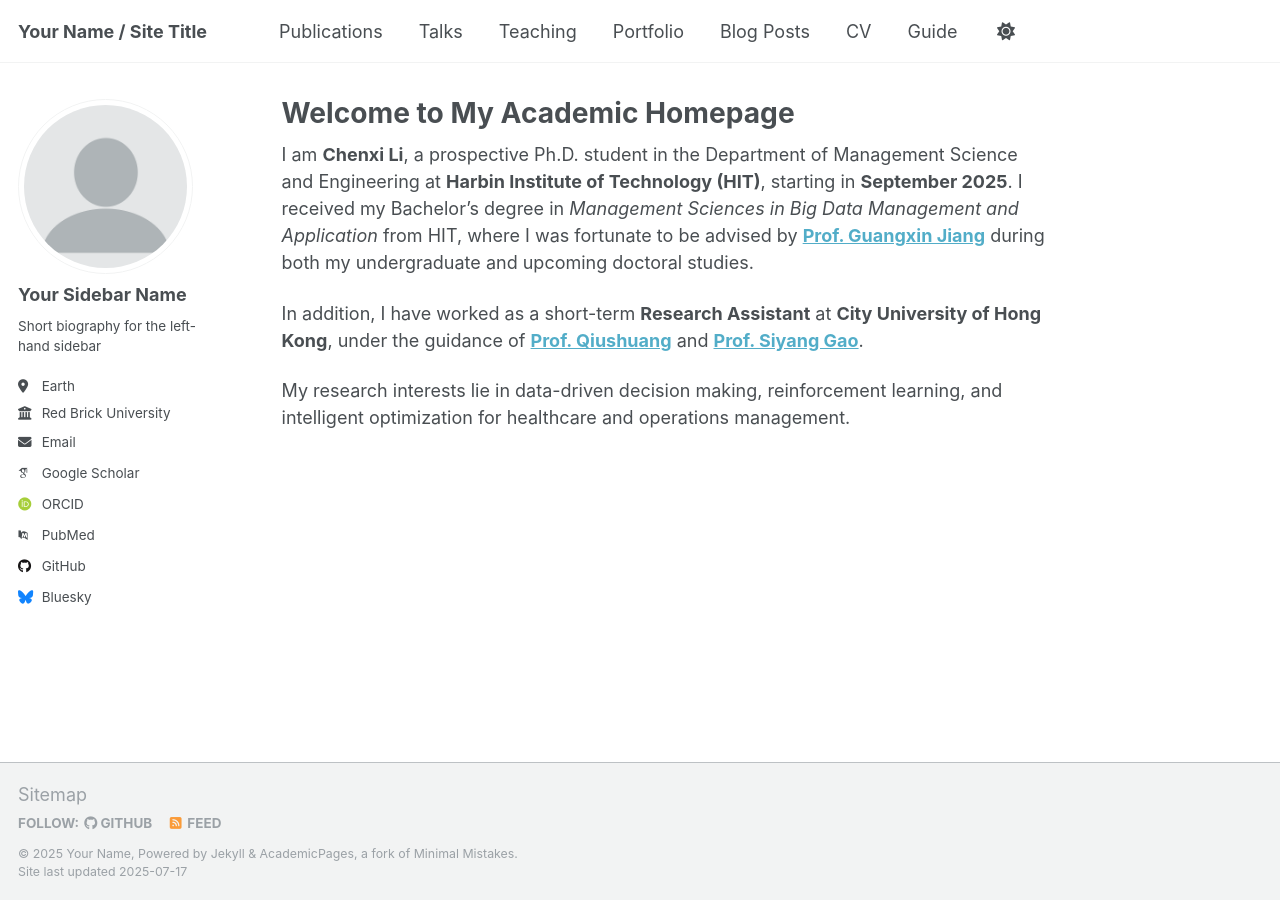
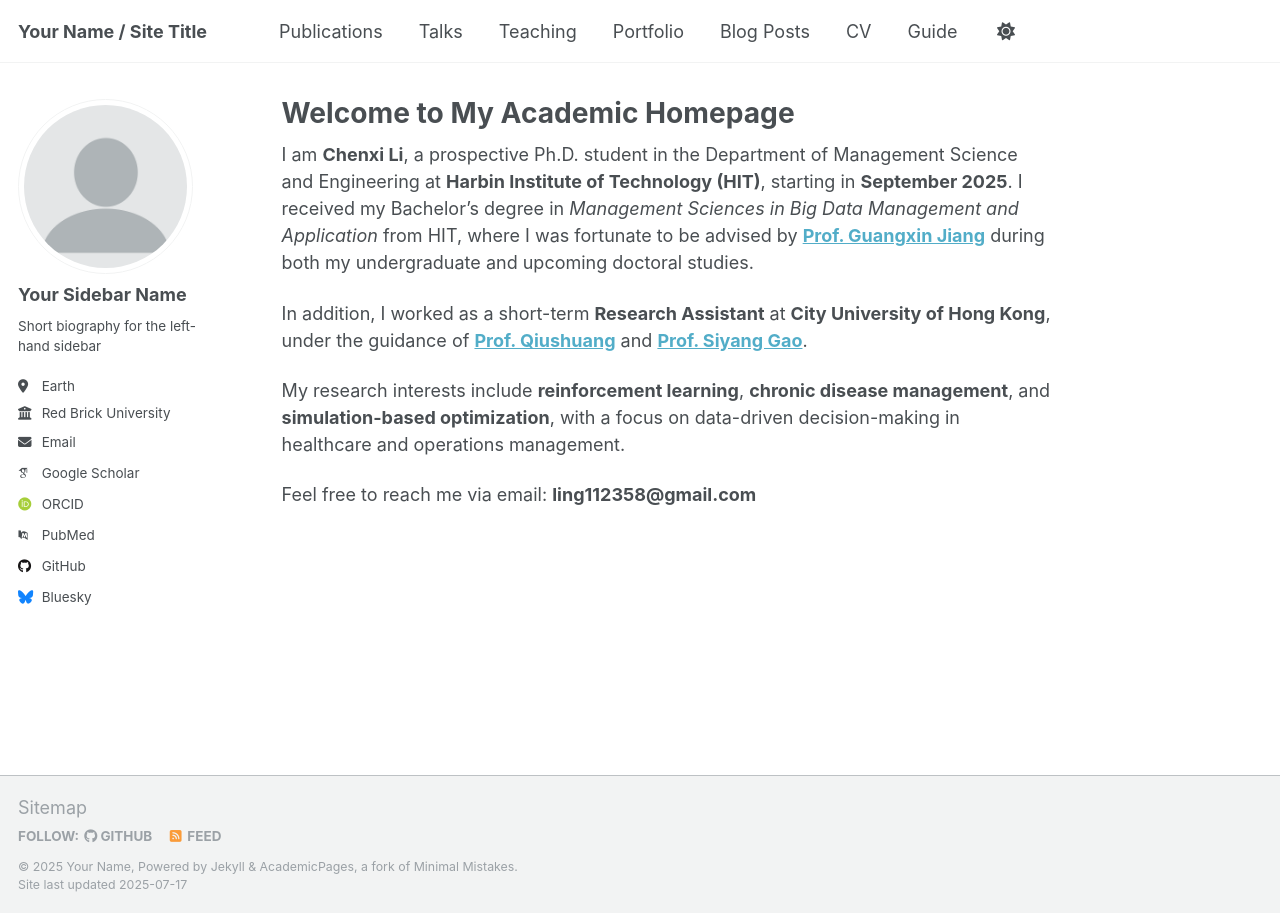
Before and after one commit to ling112211/ling112211.github.io, a Jekyll site: the page built from _pages/about.md, in a window 1280 px wide. Built offline with Jekyll 4.4.1, drawn with Linux system fonts in a browser that asks for light colours; some web fonts are replaced; a script that is not in the unit is left out.

Commit message:
Update about.md

```diff
--- a/_pages/about.md
+++ b/_pages/about.md
@@ -9,6 +9,8 @@ redirect_from:
 
 I am **Chenxi Li**, a prospective Ph.D. student in the Department of Management Science and Engineering at **Harbin Institute of Technology (HIT)**, starting in **September 2025**. I received my Bachelor's degree in *Management Sciences in Big Data Management and Application* from HIT, where I was fortunate to be advised by [**Prof. Guangxin Jiang**](https://homepage.hit.edu.cn/jiangguangxin) during both my undergraduate and upcoming doctoral studies.
 
-In addition, I have worked as a short-term **Research Assistant** at **City University of Hong Kong**, under the guidance of [**Prof. Qiushuang**](https://shq-ml.github.io/#publication) and [**Prof. Siyang Gao**](https://www.cityu.edu.hk/stfprofile/siyangao.htm).
+In addition, I worked as a short-term **Research Assistant** at **City University of Hong Kong**, under the guidance of [**Prof. Qiushuang**](https://shq-ml.github.io/#publication) and [**Prof. Siyang Gao**](https://www.cityu.edu.hk/stfprofile/siyangao.htm).
 
-My research interests lie in data-driven decision making, reinforcement learning, and intelligent optimization for healthcare and operations management.
+My research interests include **reinforcement learning**, **chronic disease management**, and **simulation-based optimization**, with a focus on data-driven decision-making in healthcare and operations management.
+
+Feel free to reach me via email: **ling112358@gmail.com**
```
